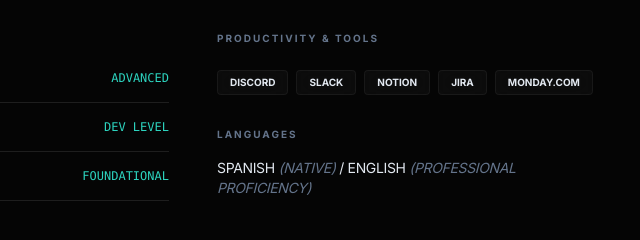
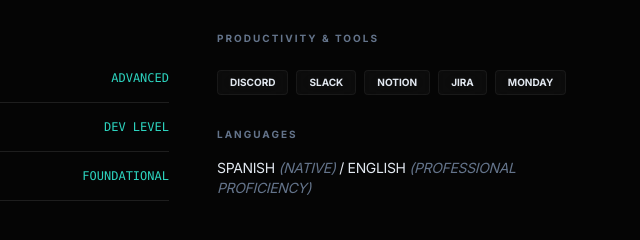
Before and after one commit to Jetoxs/qa-portfolio, a plain HTML site: page index.html in a window 1280 px wide. Shown: the part 549-789 px from the top of the page, 447-1087 px from the left. Drawn offline with nearby package versions, Linux system fonts and the light colour scheme.

Commit message:
Update index.html
update 4.1 fix one change

```diff
--- a/index.html
+++ b/index.html
@@ -67,7 +67,7 @@
                     <span class="glass px-3 py-1 rounded text-[10px] font-bold uppercase">Slack</span>
                     <span class="glass px-3 py-1 rounded text-[10px] font-bold uppercase">Notion</span>
                     <span class="glass px-3 py-1 rounded text-[10px] font-bold uppercase">Jira</span>
-                    <span class="glass px-3 py-1 rounded text-[10px] font-bold uppercase">Monday.com</span>
+                    <span class="glass px-3 py-1 rounded text-[10px] font-bold uppercase">Monday</span>
                 </div>
                 <h2 class="text-[10px] font-bold uppercase tracking-[0.2em] mb-4 text-slate-500">Languages</h2>
                 <p class="text-sm font-medium uppercase tracking-tight">
```
